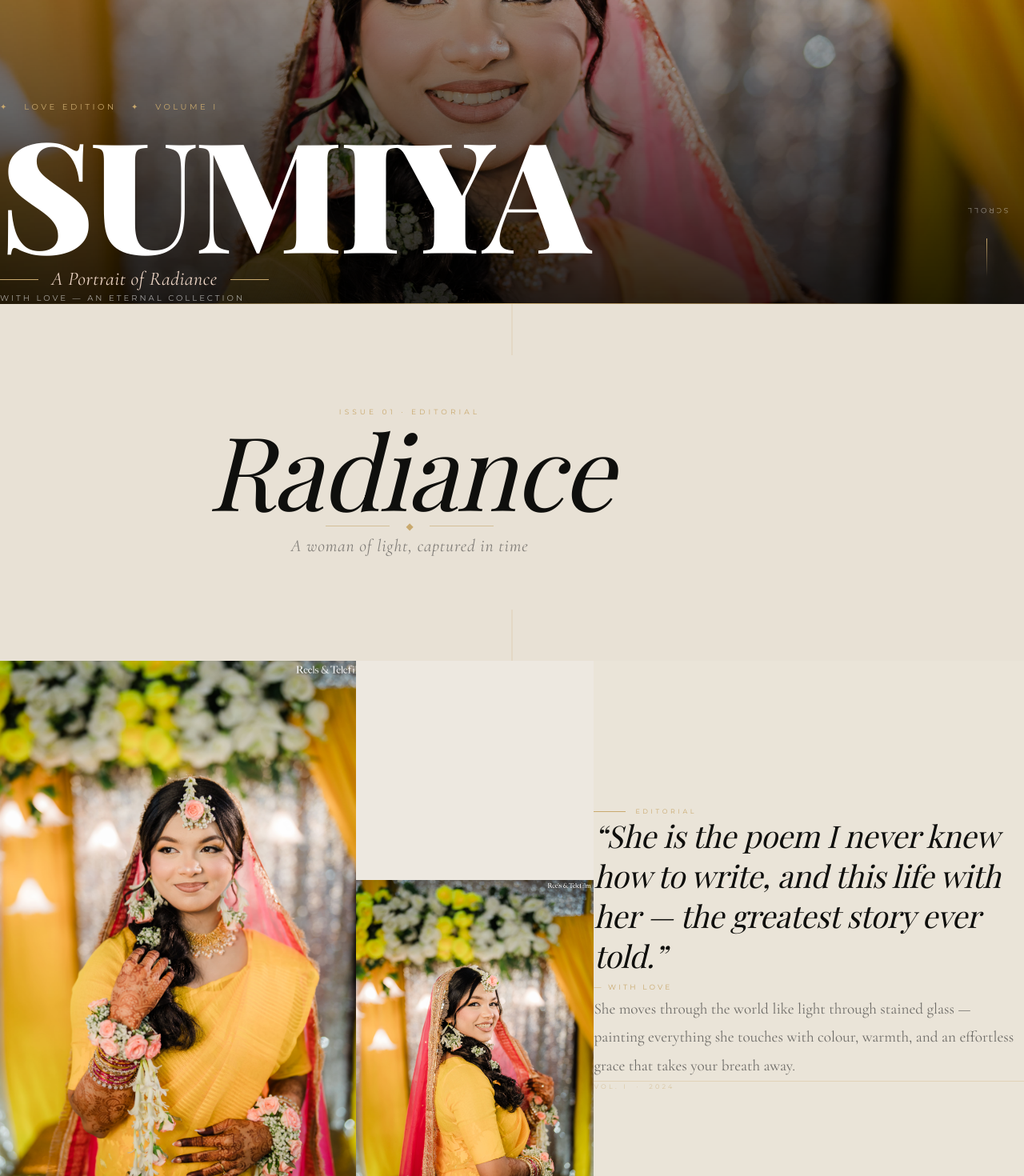
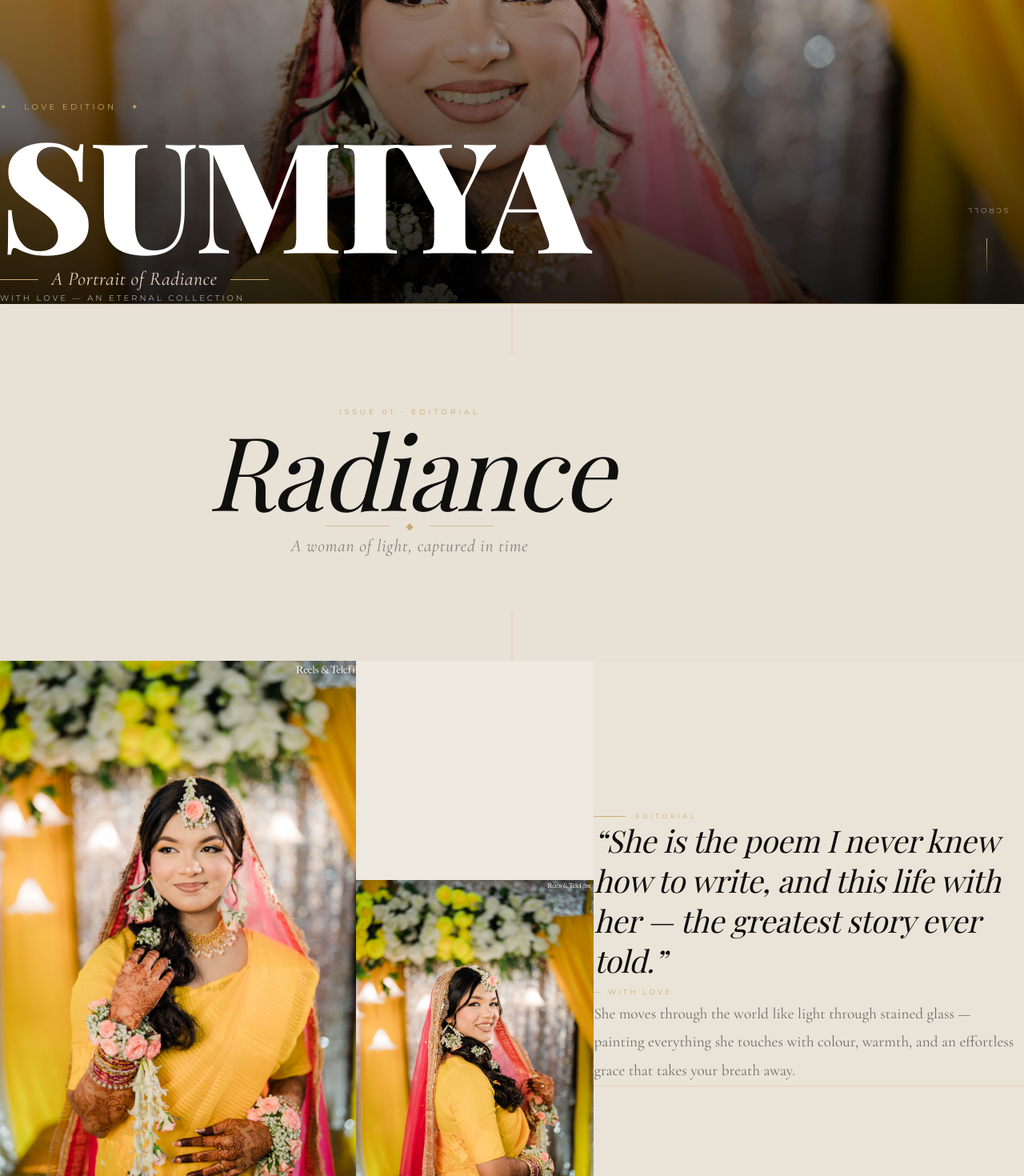
Before and after one commit to EashenMahmud/Megazine, a React (Vite) app: page / in a window 1280 px wide. Shown: the part 420-1890 px from the top of the page at 80% size. Built offline with nearby package versions, Linux system fonts and the light colour scheme; a web font is replaced by a local one.

Commit message:
new version model

```diff
--- a/src/App.jsx
+++ b/src/App.jsx
@@ -72,7 +72,7 @@ export default function App() {
       <EditorialSpread
         images={[rslImages[21], rslImages[22]]}
         quote="Beauty is the illumination of your soul."
-        author="Sumiya · 2024"
+        author="Sumiya · 2026"
         reverse={false}
       />
 
--- a/src/components/CoverPage.jsx
+++ b/src/components/CoverPage.jsx
@@ -41,7 +41,7 @@ export default function CoverPage({ image }) {
                     className="font-[Montserrat] text-[10px] tracking-[0.35em] text-[#C9A96E] mb-4 animate-fade-in"
                     style={{ animationDelay: '0.2s', animationFillMode: 'both', opacity: 0 }}
                 >
-                    ✦ &nbsp; LOVE EDITION &nbsp; ✦ &nbsp; VOLUME I
+                    ✦ &nbsp; LOVE EDITION &nbsp; ✦ &nbsp;
                 </p>
 
                 {/* Main title */}
--- a/src/components/EditorialSpread.jsx
+++ b/src/components/EditorialSpread.jsx
@@ -121,10 +121,7 @@ export default function EditorialSpread({ images, quote, author, reverse = false
                 {/* Thin rule */}
                 <div className="es-reveal h-px bg-[#C9A96E]/30 w-full" />
 
-                {/* Folio number */}
-                <p className="es-reveal mt-5 font-[Montserrat] text-[8px] tracking-[0.4em] text-[#C9A96E]/50 uppercase">
-                    Vol. I &nbsp;·&nbsp; 2024
-                </p>
+
             </div>
 
             <style>{`
```
